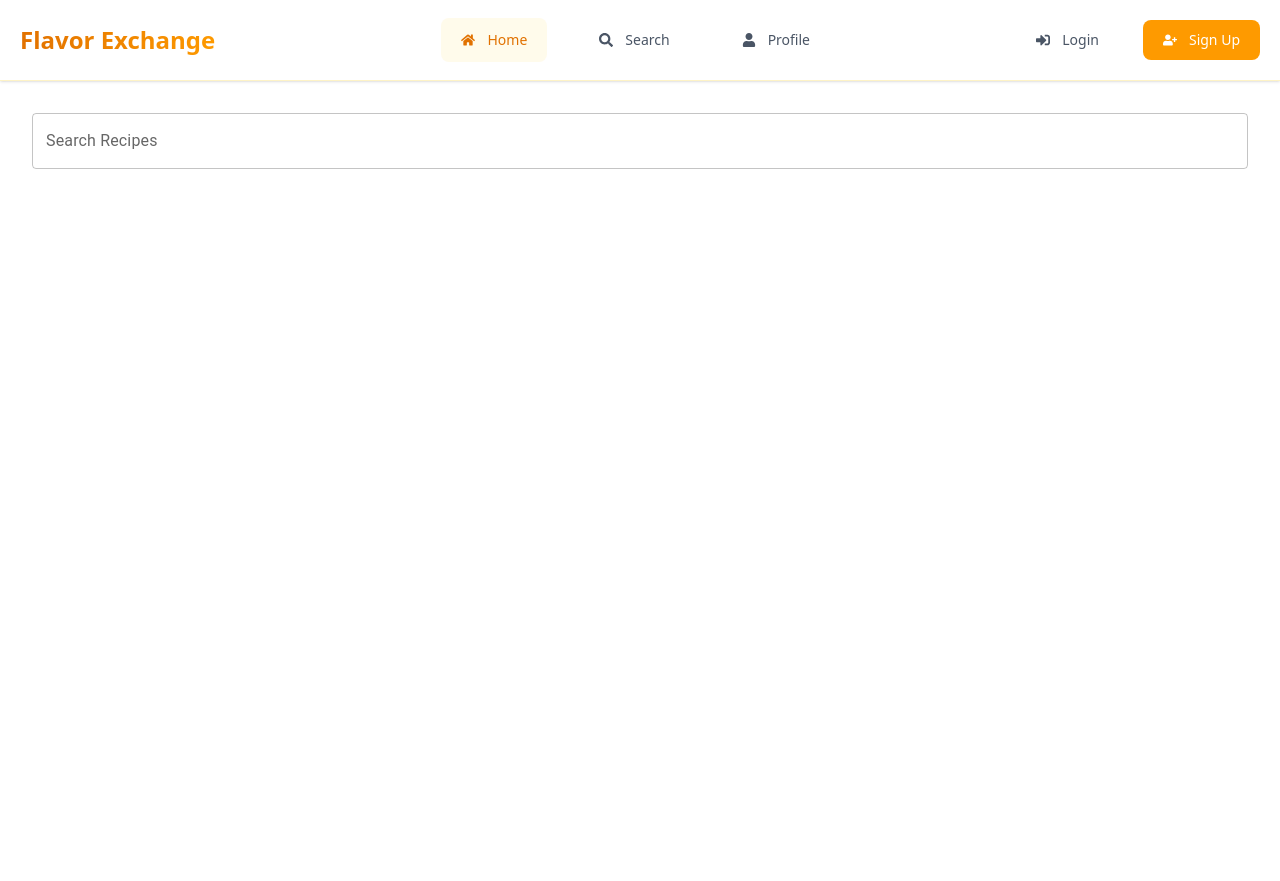
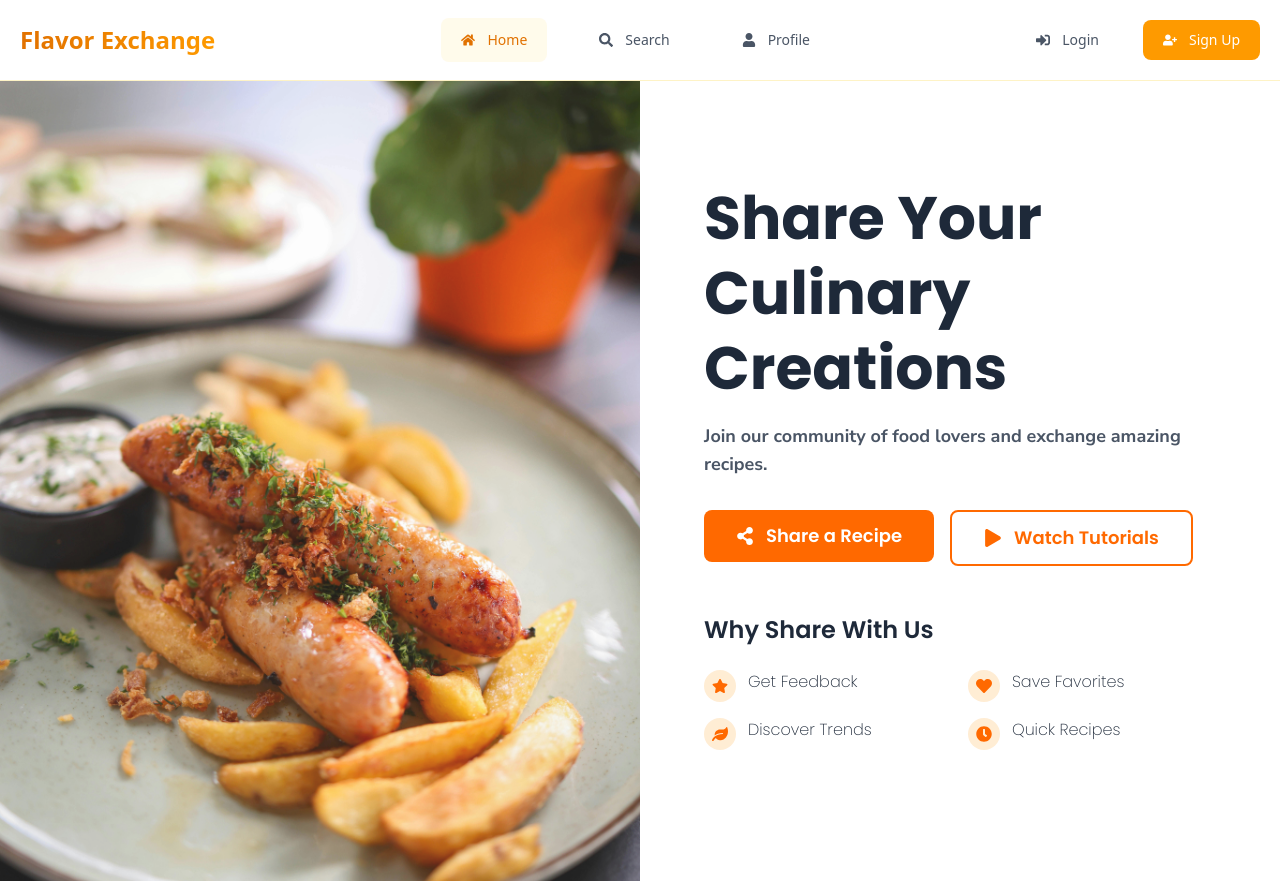
Before and after one commit to PasanSasmika/Flavor-Exchange-Recipe-Sharing-Platform, a React (Vite) app: page / in a window 1280 px wide. Before the commit the page ends 800 px from the top, so only its background shows below. Built offline with nearby package versions, Linux system fonts and the light colour scheme.

Commit message:
Main Page Designed 😎

```diff
--- a/src/App.jsx
+++ b/src/App.jsx
@@ -1,11 +1,12 @@
 import { Route, Routes } from "react-router-dom"
-import Home from "./pages/Home"
+// import Home from "./pages/Home"
 import NavBar from "./components/NavBar"
 import Signup from "./pages/Signup"
 import Login from "./pages/Login"
 import RecipeDetails from "./pages/RecipeDetails"
 import Favorites from "./pages/Favorites"
 import AddRecipe from "./pages/AddRecipe"
+import MainPage from "./pages/MainPage"
 
 
 function App() {
@@ -14,7 +15,8 @@ function App() {
     <>
     <NavBar />
     <Routes>
-      <Route path="/" element={<Home />} />
+    <Route path="/" element={<MainPage />} />
+      {/* <Route path="/" element={<Home />} /> */}
       <Route path="/signup" element={<Signup />} />
       <Route path="/login" element={<Login />} />
       <Route path="/recipe/:id" element={<RecipeDetails />} />
--- /dev/null
+++ b/src/animations/animation.js
@@ -0,0 +1,101 @@
+import { motion } from 'framer-motion';
+
+// Page transition
+export const pageVariants = {
+  initial: { opacity: 0 },
+  in: { opacity: 1 },
+  out: { opacity: 0 }
+};
+
+export const pageTransition = {
+  type: 'tween',
+  ease: 'anticipate',
+  duration: 0.5
+};
+
+// Staggered children animation
+export const containerVariants = {
+  hidden: { opacity: 0 },
+  show: {
+    opacity: 1,
+    transition: {
+      staggerChildren: 0.1,
+      delayChildren: 0.3
+    }
+  }
+};
+
+export const itemVariants = {
+  hidden: { opacity: 0, y: 20 },
+  show: { opacity: 1, y: 0 }
+};
+
+// Specific component animations
+export const heroVariants = {
+  hidden: { opacity: 0, y: 50 },
+  visible: {
+    opacity: 1,
+    y: 0,
+    transition: {
+      duration: 0.8,
+      ease: 'easeOut'
+    }
+  }
+};
+
+export const fadeInLeft = {
+  hidden: { opacity: 0, x: -50 },
+  visible: {
+    opacity: 1,
+    x: 0,
+    transition: {
+      duration: 0.6,
+      ease: 'easeOut'
+    }
+  }
+};
+
+export const fadeInRight = {
+  hidden: { opacity: 0, x: 50 },
+  visible: {
+    opacity: 1,
+    x: 0,
+    transition: {
+      duration: 0.6,
+      ease: 'easeOut'
+    }
+  }
+};
+
+export const scaleUp = {
+  hidden: { opacity: 0, scale: 0.8 },
+  visible: {
+    opacity: 1,
+    scale: 1,
+    transition: {
+      duration: 0.5,
+      ease: 'backOut'
+    }
+  }
+};
+
+export const buttonHover = {
+  hover: {
+    scale: 1.05,
+    transition: {
+      duration: 0.3,
+      yoyo: Infinity
+    }
+  }
+};
+
+export const socialHover = {
+  hover: {
+    scale: 1.2,
+    transition: {
+      type: 'spring',
+      stiffness: 400,
+      damping: 10
+    }
+  }
+};
--- a/src/index.css
+++ b/src/index.css
@@ -1,6 +1,8 @@
+@import url('https://fonts.googleapis.com/css2?family=Poppins:ital,wght@0,100;0,200;0,600;0,700;0,800;0,900;1,100;1,200;1,600;1,700;1,800;1,900&display=swap');
+@import url('https://fonts.googleapis.com/css2?family=Nunito+Sans:ital,opsz,wght@0,6..12,200..1000;1,6..12,200..1000&display=swap');
 @import "tailwindcss";
-@import url('https://fonts.googleapis.com/css2?family=Lilita+One&display=swap');
 
 @theme {
-    --font-roboto: "Lilita", sans-serif;
-  }
+  --font-primary: "Poppins", sans-serif;
+  --font-secondary: "Nunito Sans", sans-serif;
+}
--- /dev/null
+++ b/src/pages/MainPage.jsx
@@ -0,0 +1,142 @@
+import { motion } from 'framer-motion';
+import { pageVariants, pageTransition,containerVariants,fadeInLeft,socialHover
+} from '../animations/animation';
+import { FaPlay, FaShareAlt, FaHeart, FaFacebook, FaTwitter, FaYoutube, FaStar, FaLeaf, FaClock } from 'react-icons/fa';
+import home from '/image.jpg';
+import { Link } from 'react-router-dom';
+
+const MainPage = () => {
+  return (
+    <motion.div
+      initial="initial"
+      animate="in"
+      exit="out"
+      variants={pageVariants}
+      transition={pageTransition}
+      className="bg-gray-100 font-primary" // Added font-primary as default font
+    >
+      <div className="w-full flex flex-col md:flex-row bg-white min-h-screen">
+        {/* Image Section - Left Side */}
+        <motion.div
+          className="md:w-1/2 h-[800px] relative"
+          initial="hidden"
+          animate="visible"
+          variants={fadeInLeft}
+        >
+          <img
+            src={home}
+            alt="Delicious food"
+            className="w-full h-full object-cover opacity-90"
+          />
+          {/* Social Media Links */}
+          <motion.div
+            className="absolute right-0 top-1/2 transform -translate-y-1/2 flex flex-col space-y-4 p-3 bg-white bg-opacity-80 rounded-l-lg shadow-md"
+            variants={containerVariants}
+          >
+            <motion.a
+              href="#"
+              className="text-blue-600 hover:text-blue-800 transition-colors"
+              variants={socialHover}
+              whileHover="hover"
+            >
+              <FaFacebook size={24} />
+            </motion.a>
+            <motion.a
+              href="#"
+              className="text-blue-400 hover:text-blue-600 transition-colors"
+              variants={socialHover}
+              whileHover="hover"
+            >
+              <FaTwitter size={24} />
+            </motion.a>
+            <motion.a
+              href="#"
+              className="text-red-600 hover:text-red-800 transition-colors"
+              variants={socialHover}
+              whileHover="hover"
+            >
+              <FaYoutube size={24} />
+            </motion.a>
+          </motion.div>
+        </motion.div>
+
+        {/* Content Section - Right Side */}
+        <div className="md:w-1/2 h-[800px] p-8 md:p-12 lg:p-16 flex flex-col justify-center">
+          <div>
+            <h1 className="text-4xl md:text-5xl font-primary font-bold lg:text-6xl text-gray-800 mb-4 leading-tight">
+              Share Your Culinary Creations
+            </h1>
+            <p className="text-lg text-gray-600 mb-8 font-secondary font-bold">
+              Join our community of food lovers and exchange amazing recipes.
+            </p>
+          </div>
+
+          <div className="flex flex-col sm:flex-row gap-4 mb-12">
+            <Link to="/create"><motion.button
+              className="bg-orange-500 hover:bg-orange-600 text-white font-semibold py-3 px-8 rounded-lg transition duration-300 flex items-center text-lg font-primary"
+              whileHover={{ scale: 1.05 }}
+              whileTap={{ scale: 0.95 }}
+            >
+              <FaShareAlt className="mr-3" />
+              Share a Recipe
+            </motion.button></Link>
+            <motion.button
+              className="border-2 border-orange-500 text-orange-500 hover:bg-orange-50 font-semibold py-3 px-8 rounded-lg transition duration-300 flex items-center text-lg font-primary"
+              whileHover={{ scale: 1.05 }}
+              whileTap={{ scale: 0.95 }}
+            >
+              <FaPlay className="mr-3" />
+              Watch Tutorials
+            </motion.button>
+          </div>
+
+          {/* Features Section */}
+          <div className="mb-8">
+            <h2 className="text-2xl font-semibold text-gray-800 mb-6 font-primary">
+              Why Share With Us
+            </h2>
+            <div className="grid grid-cols-1 sm:grid-cols-2 gap-4">
+              <div className="flex items-start space-x-3">
+                <div className="bg-orange-100 p-2 rounded-full">
+                  <FaStar className="text-orange-500" />
+                </div>
+                <div>
+                  <h3 className="font-medium text-gray-800 font-primary">Get Feedback</h3>
+                </div>
+              </div>
+
+              <div className="flex items-start space-x-3">
+                <div className="bg-orange-100 p-2 rounded-full">
+                  <FaHeart className="text-orange-500" />
+                </div>
+                <div>
+                  <h3 className="font-medium text-gray-800 font-primary">Save Favorites</h3>
+                </div>
+              </div>
+
+              <div className="flex items-start space-x-3">
+                <div className="bg-orange-100 p-2 rounded-full">
+                  <FaLeaf className="text-orange-500" />
+                </div>
+                <div>
+                  <h3 className="font-medium text-gray-800 font-primary">Discover Trends</h3>
+                </div>
+              </div>
+
+              <div className="flex items-start space-x-3">
+                <div className="bg-orange-100 p-2 rounded-full">
+                  <FaClock className="text-orange-500" />
+                </div>
+                <div>
+                  <h3 className="font-medium text-gray-800 font-primary">Quick Recipes</h3>
+                </div>
+              </div>
+            </div>
+          </div>
+        </div>
+      </div>
+    </motion.div>
+  );
+};
+
+export default MainPage;
```
Also changed, not shown: public/image.jpg (added), src/Data/mockRecipes.js (added).
